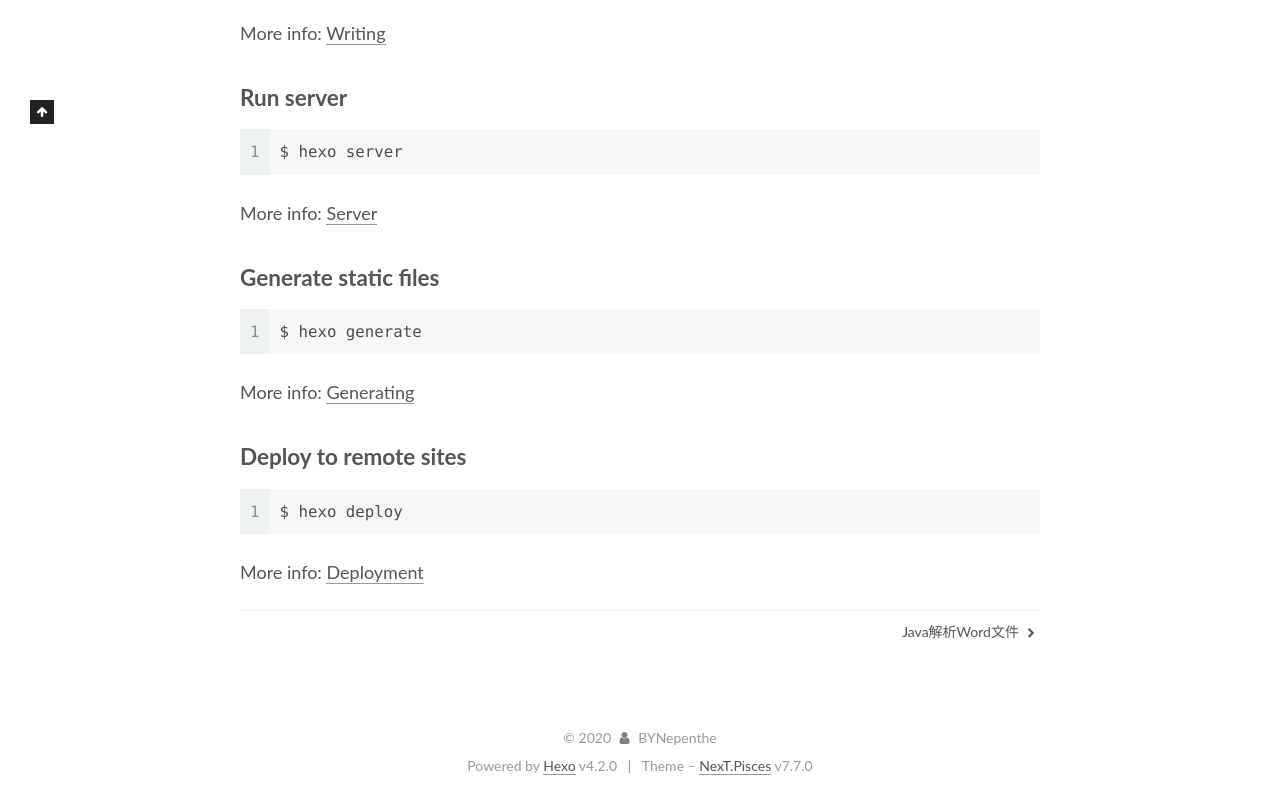
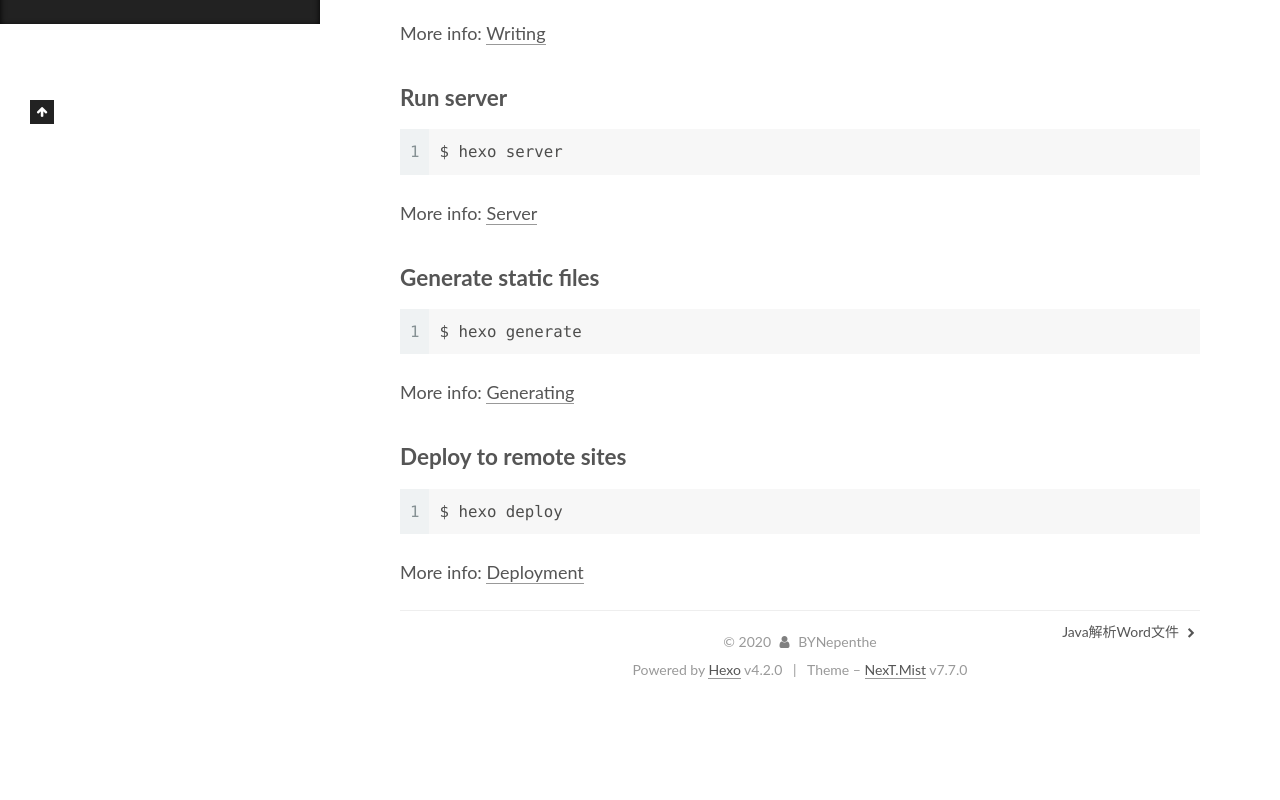
Before and after one commit to BYNepenthe/bynepenthe.github.io, a plain HTML site: page 2015/09/28/hello-world/index.html in a window 1280 px wide. Shown: the part 776-1576 px from the top of the page. After the commit the page ends 1480 px from the top, so only its background shows below. Drawn offline with Linux system fonts and the light colour scheme.

Commit message:
Site updated: 2020-01-12 19:11:34

```diff
--- a/2015/09/28/hello-world/index.html
+++ b/2015/09/28/hello-world/index.html
@@ -21,10 +21,10 @@
   var CONFIG = {
     hostname: new URL('http://yoursite.com').hostname,
     root: '/',
-    scheme: 'Pisces',
+    scheme: 'Mist',
     version: '7.7.0',
     exturl: false,
-    sidebar: {"position":"right","display":"post","padding":18,"offset":12,"onmobile":false},
+    sidebar: {"position":"left","display":"post","padding":18,"offset":12,"onmobile":false},
     copycode: {"enable":false,"show_result":false,"style":null},
     back2top: {"enable":true,"sidebar":false,"scrollpercent":false},
     bookmark: {"enable":false,"color":"#222","save":"auto"},
@@ -380,7 +380,7 @@
   <div class="powered-by">Powered by <a href="https://hexo.io/" class="theme-link" rel="noopener" target="_blank">Hexo</a> v4.2.0
   </div>
   <span class="post-meta-divider">|</span>
-  <div class="theme-info">Theme – <a href="https://pisces.theme-next.org/" class="theme-link" rel="noopener" target="_blank">NexT.Pisces</a> v7.7.0
+  <div class="theme-info">Theme – <a href="https://mist.theme-next.org/" class="theme-link" rel="noopener" target="_blank">NexT.Mist</a> v7.7.0
   </div>
 
 
@@ -406,7 +406,7 @@
 <script src="/js/motion.js"></script>
 
 
-<script src="/js/schemes/pisces.js"></script>
+<script src="/js/schemes/muse.js"></script>
 
 
 <script src="/js/next-boot.js"></script>
```
Also changed, not shown: 2015/10/08/Java解析Word文件/index.html (+4 -4 lines), 2015/11/01/Java位运算/index.html (+4 -4 lines), archives/2015/09/index.html (+4 -4 lines), archives/2015/10/index.html (+4 -4 lines), archives/2015/11/index.html (+4 -4 lines), archives/2015/index.html (+4 -4 lines), archives/index.html (+4 -4 lines), categories/JavaWeb/index.html (+4 -4 lines), index.html (+4 -4 lines), tags/batik/index.html (+4 -4 lines), tags/html/index.html (+4 -4 lines), tags/jacob/index.html (+4 -4 lines), tags/java/index.html (+4 -4 lines), tags/jsoup/index.html (+4 -4 lines), 5 more files.
